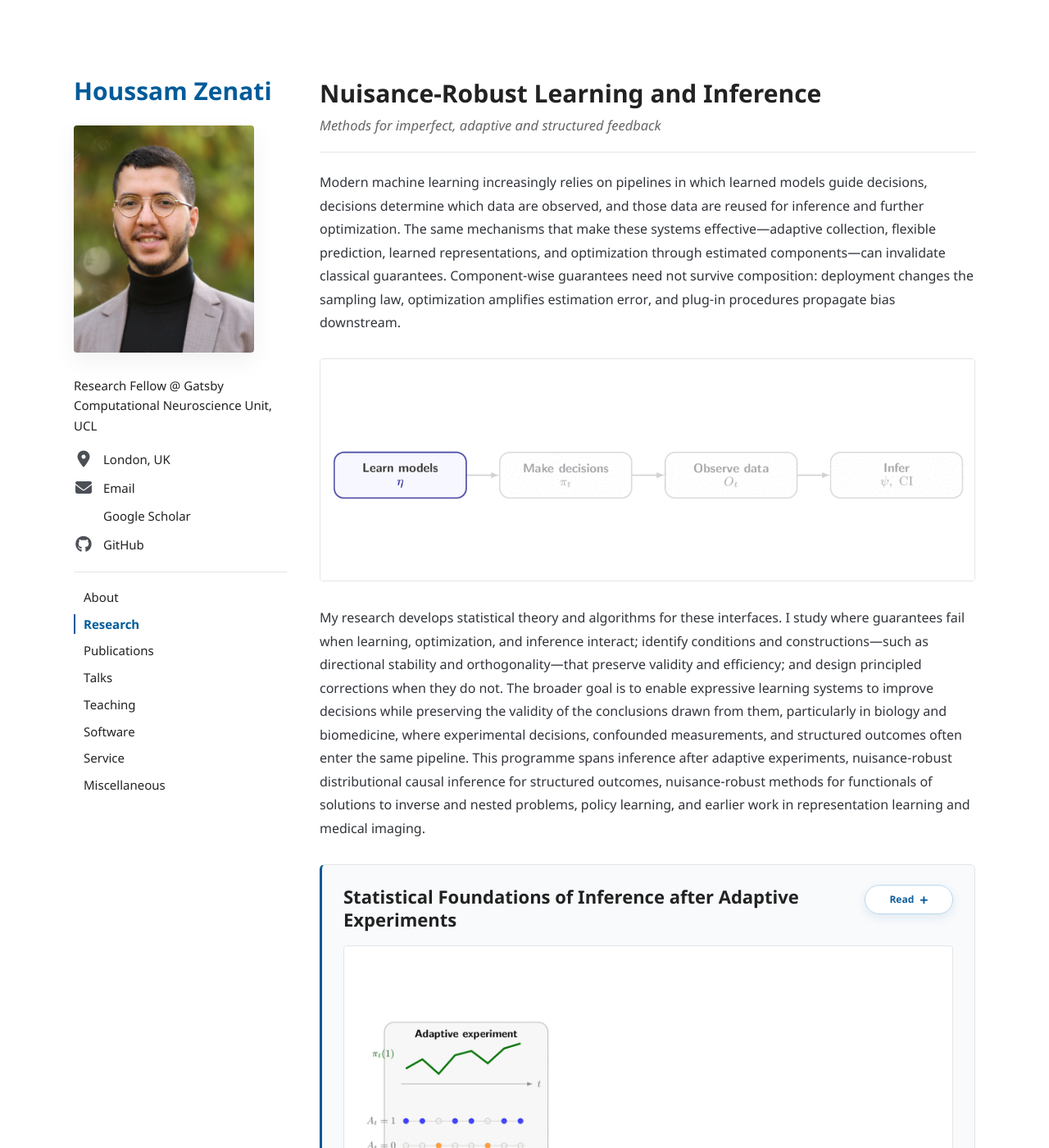
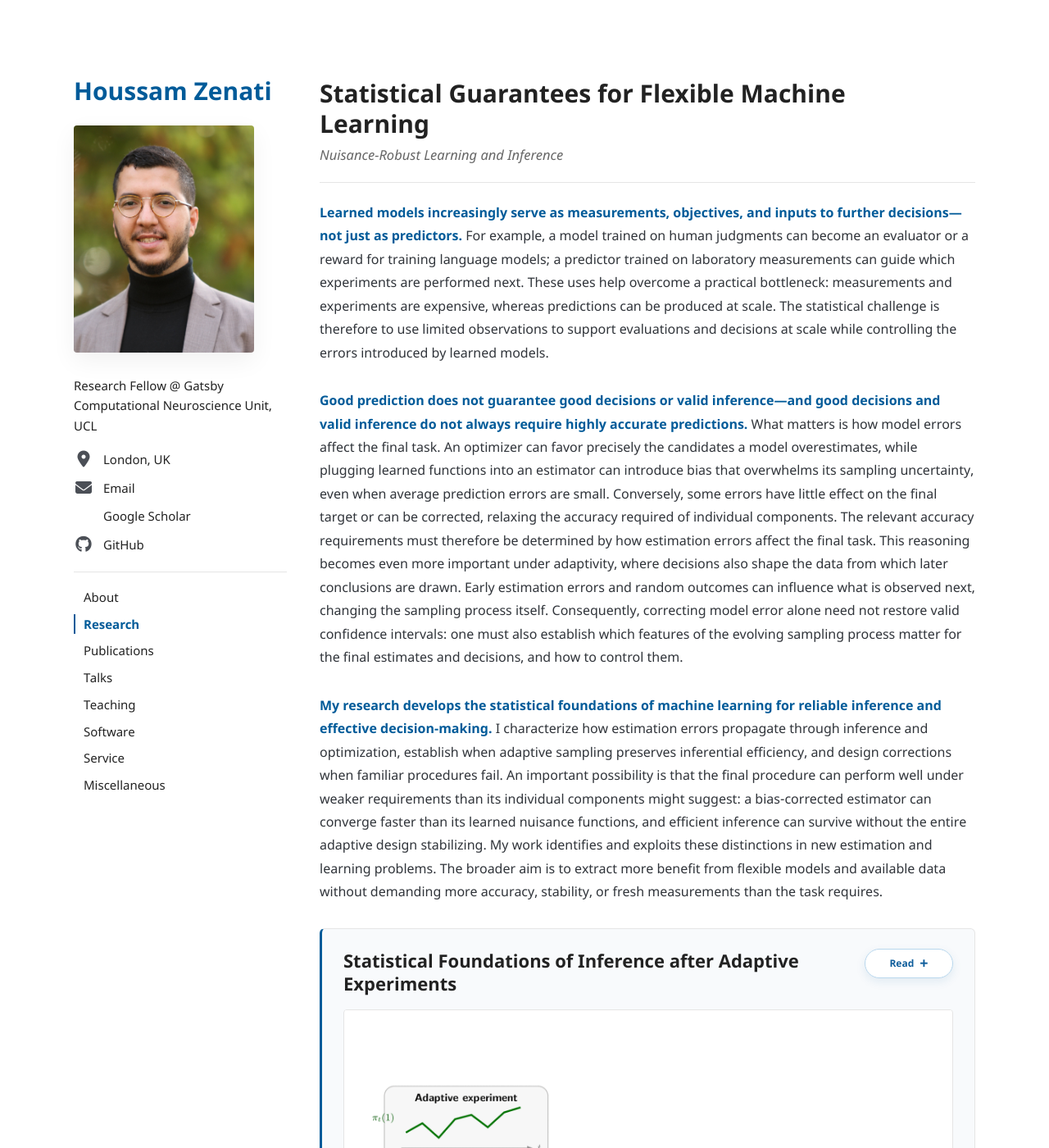
Before and after one commit to houssamzenati/houssamzenati.github.io, a Jekyll site: the page built from research.md, in a window 1280 px wide and 1400 px high. Shown: the whole window at 82% size. Built offline with Jekyll 4.4.1, drawn with Linux system fonts in a browser that asks for light colours; a style sheet for code colours, icons or effects is not loaded.

Commit message:
Update homepage and research introduction

```diff
--- a/research.md
+++ b/research.md
@@ -1,25 +1,31 @@
 ---
 layout: default
-title: "Nuisance-Robust Learning and Inference"
+title: "Statistical Guarantees for Flexible Machine Learning"
 permalink: /research/
 hide_title: true
 ---
 
 <div class="research-identity">
-  <h1 class="research-identity-title">Nuisance-Robust Learning and&nbsp;Inference</h1>
-  <p class="research-identity-subtitle">Methods for imperfect, adaptive and structured feedback</p>
+  <h1 class="research-identity-title">Statistical Guarantees for Flexible Machine Learning</h1>
+  <p class="research-identity-subtitle">Nuisance-Robust Learning and Inference</p>
 </div>
 
 <p class="research-overview">
-Modern machine learning increasingly relies on pipelines in which learned models guide decisions, decisions determine which data are observed, and those data are reused for inference and further optimization. The same mechanisms that make these systems effective&mdash;adaptive collection, flexible prediction, learned representations, and optimization through estimated components&mdash;can invalidate classical guarantees. Component-wise guarantees need not survive composition: deployment changes the sampling law, optimization amplifies estimation error, and plug-in procedures propagate bias downstream.
+<strong>Learned models increasingly serve as measurements, objectives, and inputs to further decisions—not just as predictors.</strong> For example, a model trained on human judgments can become an evaluator or a reward for training language models; a predictor trained on laboratory measurements can guide which experiments are performed next. These uses help overcome a practical bottleneck: measurements and experiments are expensive, whereas predictions can be produced at scale. The statistical challenge is therefore to use limited observations to support evaluations and decisions at scale while controlling the errors introduced by learned models.
 </p>
 
+{% comment %}
 <figure class="research-overview-gif">
   <img src="{{ "/gifs/composition_guarantees.gif" | relative_url }}?v={{ site.time | date: "%s" }}" alt="Animated pipeline showing learned models, decisions, observed data, inference, failure mechanisms, and repair principles">
 </figure>
+{% endcomment %}
 
 <p class="research-overview">
-My research develops statistical theory and algorithms for these interfaces. I study where guarantees fail when learning, optimization, and inference interact; identify conditions and constructions&mdash;such as directional stability and orthogonality&mdash;that preserve validity and efficiency; and design principled corrections when they do not. The broader goal is to enable expressive learning systems to improve decisions while preserving the validity of the conclusions drawn from them, particularly in biology and biomedicine, where experimental decisions, confounded measurements, and structured outcomes often enter the same pipeline. This programme spans inference after adaptive experiments, nuisance-robust distributional causal inference for structured outcomes, nuisance-robust methods for functionals of solutions to inverse and nested problems, policy learning, and earlier work in representation learning and medical imaging.
+<strong>Good prediction does not guarantee good decisions or valid inference—and good decisions and valid inference do not always require highly accurate predictions.</strong> What matters is how model errors affect the final task. An optimizer can favor precisely the candidates a model overestimates, while plugging learned functions into an estimator can introduce bias that overwhelms its sampling uncertainty, even when average prediction errors are small. Conversely, some errors have little effect on the final target or can be corrected, relaxing the accuracy required of individual components. The relevant accuracy requirements must therefore be determined by how estimation errors affect the final task. This reasoning becomes even more important under adaptivity, where decisions also shape the data from which later conclusions are drawn. Early estimation errors and random outcomes can influence what is observed next, changing the sampling process itself. Consequently, correcting model error alone need not restore valid confidence intervals: one must also establish which features of the evolving sampling process matter for the final estimates and decisions, and how to control them.
+</p>
+
+<p class="research-overview">
+<strong>My research develops the statistical foundations of machine learning for reliable inference and effective decision-making.</strong> I characterize how estimation errors propagate through inference and optimization, establish when adaptive sampling preserves inferential efficiency, and design corrections when familiar procedures fail. An important possibility is that the final procedure can perform well under weaker requirements than its individual components might suggest: a bias-corrected estimator can converge faster than its learned nuisance functions, and efficient inference can survive without the entire adaptive design stabilizing. My work identifies and exploits these distinctions in new estimation and learning problems. The broader aim is to extract more benefit from flexible models and available data without demanding more accuracy, stability, or fresh measurements than the task requires.
 </p>
 
 <details class="research-block research-collapsible">
```
Also changed, not shown: index.md (+2 -2 lines).
